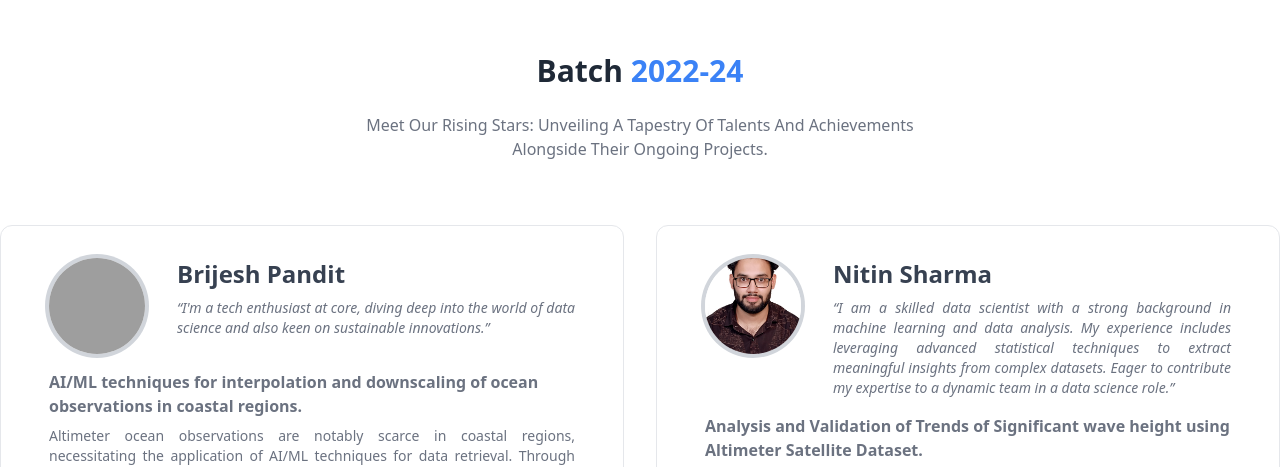
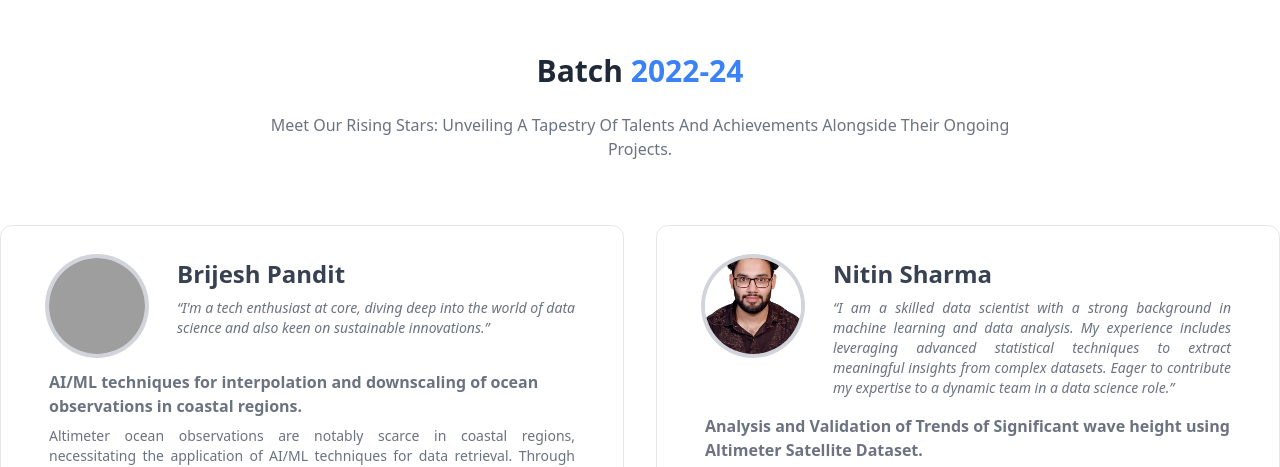
Before and after one commit to coraliitkgp/coraliitkgp.github.io, a plain HTML site: page index.html in a window 1280 px wide. Shown: the part 75-542 px from the top of the page. Drawn offline with nearby package versions, Linux system fonts and the light colour scheme; grey boxes are pictures that could not be loaded.

Commit message:
few changes

```diff
--- a/index.html
+++ b/index.html
@@ -66,9 +66,8 @@
             <div class="container px-0 py-0 mx-auto">
                 <h1 class="text-2xl font-bold text-center text-gray-800 capitalize lg:text-3xl dark:text-white">Batch <span class="text-blue-500">2022-24</span></h1>
 
-                <p class="max-w-2xl capitalize mx-auto my-6 text-center text-gray-500 dark:text-gray-300">
-                    Meet Our Rising Stars: Unveiling a Tapestry of Talents and Achievements <br>
-                    Alongside their ongoing projects.
+                <p class="max-w-3xl capitalize mx-auto my-6 text-center text-gray-500 dark:text-gray-300">
+                    Meet Our Rising Stars: Unveiling a Tapestry of Talents and Achievements Alongside their ongoing projects.
                 </p>
 
                 <div class="grid grid-cols-1 gap-8 mt-8 xl:mt-16 md:grid-cols-2 xl:grid-cols-2">
```
